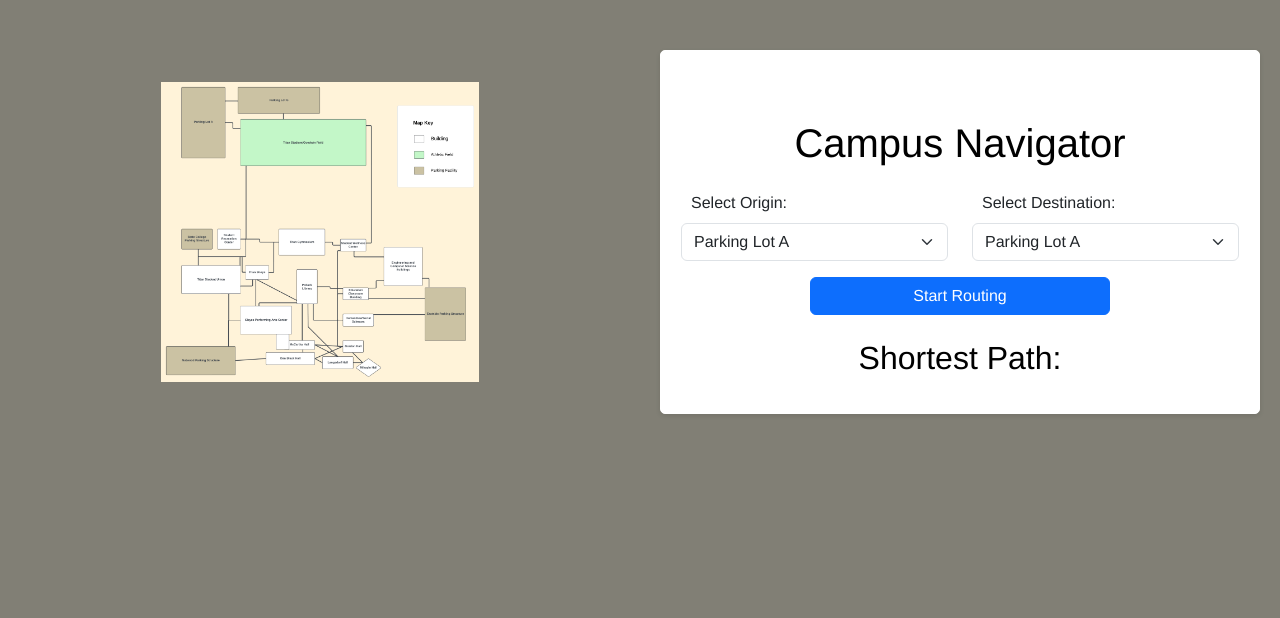
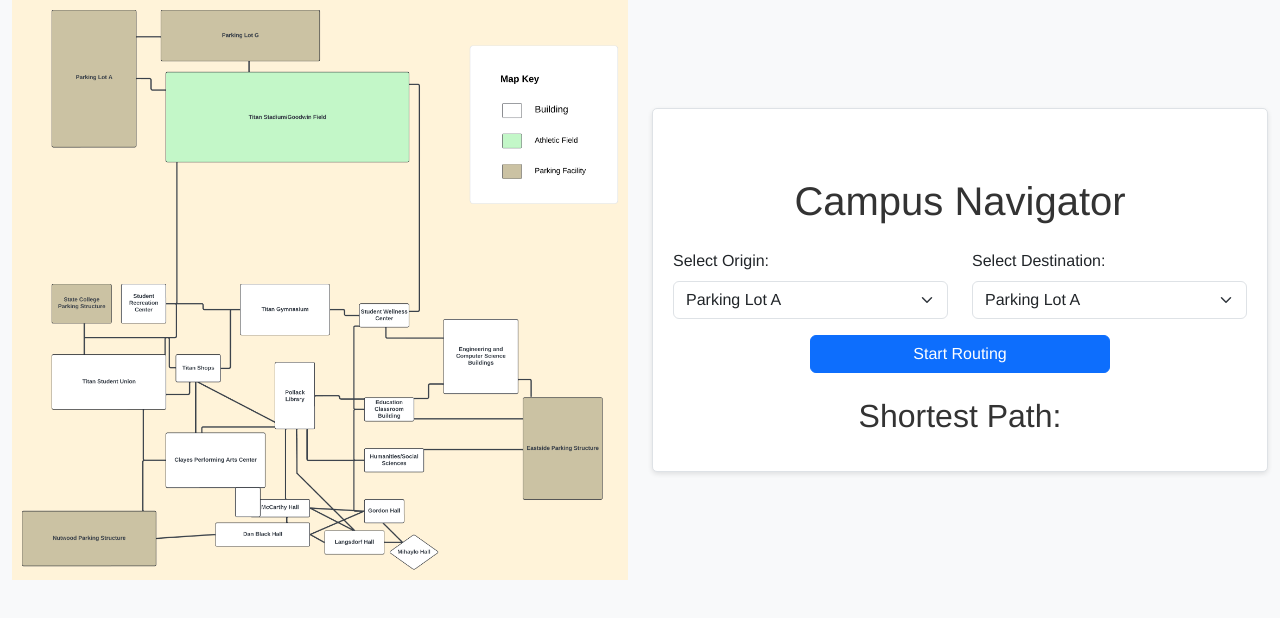
Before and after one commit to ChristopherZinati/CSUF-Campus-Navigator, a plain HTML site: page index.html in a window 1280 px wide. Drawn offline with nearby package versions, Linux system fonts and the light colour scheme.

Commit message:
Changed UI a lot, made it functional

```diff
--- a/index.html
+++ b/index.html
@@ -18,13 +18,15 @@
         }
         .campus-image {
             max-width: 100%;
-            max-height: 300px; /* Adjust the maximum height as needed */
+            max-height: 100%; /* Adjust the maximum height as needed */
+            width: auto;
+            height: auto;
         }
     </style>
 </head>
 <body>
     <div class="container-fluid">
-        <div class="row">
+        <div class="row align-items-center justify-content-center">
             <div class="col-md-6">
                 <!-- Image of the campus -->
                 <div class="image-container">
@@ -34,12 +36,12 @@
             <div class="col-md-6">
                 <!-- Content container -->
                 <div class="container">
-                    <h1 class="mt-5 mb-4">Campus Navigator</h1>
+                    <h1 class="mt-5 mb-4 text-center">Campus Navigator</h1>
                     <div class="row mb-3">
                         <div class="col-md-6">
                             <label for="origin" class="form-label">Select Origin:</label>
                             <select id="origin" class="form-select">
-                                <option value="A">Parking Lot A </A></option>
+                                <option value="A">Parking Lot A</option>
                                 <option value="B">Parking Lot G</option>
                                 <option value="C">Titan Stadium/Goodwin Field</option>
                                 <option value="D">State College Parking Structure</option>
@@ -65,7 +67,7 @@
                         <div class="col-md-6">
                             <label for="destination" class="form-label">Select Destination:</label>
                             <select id="destination" class="form-select">
-                                <option value="A">Parking Lot A </A></option>
+                                <option value="A">Parking Lot A</option>
                                 <option value="B">Parking Lot G</option>
                                 <option value="C">Titan Stadium/Goodwin Field</option>
                                 <option value="D">State College Parking Structure</option>
@@ -89,10 +91,10 @@
                             </select>
                         </div>
                     </div>
-                    <div class="d-flex justify-content-center mb-4"> <!-- Added mb-4 class for margin bottom -->
+                    <div class="d-flex justify-content-center mb-4">
                         <button onclick="startRouting()" class="btn btn-primary">Start Routing</button>
                     </div>
-                    <h2 class="mb-3">Shortest Path:</h2> <!-- Added mb-3 class for margin bottom -->
+                    <h2 class="mb-3">Shortest Path:</h2>
                     <ul id="shortestPath"></ul>
                 </div>
             </div>
@@ -107,8 +109,7 @@
         function startRouting() {
             const origin = document.getElementById('origin').value;
             const destination = document.getElementById('destination').value;
-            //dijkstra returns both path and runtime in [path = x, runtime y], result = x
-            let [x,y] = dijkstra(graph, origin, destination);
+            let [x, y] = dijkstra(graph, origin, destination);
             result = x;
             const shortestPathElement = document.getElementById('shortestPath');
             shortestPathElement.innerHTML = '';
--- a/styles.css
+++ b/styles.css
@@ -2,36 +2,33 @@
 
 body {
     font-family: Helvetica, sans-serif;
-    background-color: #817f75;
+    background-color: #f8f9fa;
     margin: 0;
     padding: 0;
 }
 
 .container {
-    max-width: 600px;
+    max-width: 900px;
     margin: 50px auto;
     padding: 20px;
-    border: 1px solid #ffffff;
+    border: 1px solid #dee2e6;
     border-radius: 5px;
-    background-color: #ffffff;
+    background-color: #fff;
     box-shadow: 0 2px 5px rgba(0, 0, 0, 0.1);
 }
 
 h1, h2 {
-    color: #000000;
+    color: #333;
     text-align: center;
 }
 
 label {
     display: block;
     margin-bottom: 5px;
-    width: calc(100% - 20px); /* Adjust width as needed */
-    max-width: 300px; /* Limit the maximum width */
-    margin: 0 auto; /* Center the label */
 }
 
 select, button {
-    width: calc(100% - 20px);
+    width: 100%;
     max-width: 300px;
     margin: 0 auto;
     display: block;
@@ -50,33 +47,16 @@ button:hover {
 ul {
     list-style-type: none;
     padding: 0;
-    text-align: center; /* Center the text */
-    margin: 0 auto; /* Center the list */
-    max-width: 600px; /* Limit the maximum width */
+    text-align: center;
+    margin: 0 auto;
+    max-width: 600px;
 }
 
 li {
     margin-bottom: 5px;
-    text-align: left; /* Align text to the left */
+    text-align: left;
 }
 
 li:last-child {
     margin-bottom: 0;
 }
-
-
-.image-container {
-    height: 100%;
-    display: flex;
-    align-items: center;
-    justify-content: center;
-    overflow: hidden; /* Ensure that the image doesn't overflow its container */
-}
-
-.campus-image {
-    width: auto; /* Let the width adjust automatically */
-    height: 100%; /* Set the height to 100% to fill its container */
-    max-width: none; /* Remove the maximum width constraint */
-    max-height: none; /* Remove the maximum height constraint */
-    object-fit: contain; /* Maintain aspect ratio */
-}
```
Also changed, not shown: NavigatorBackend.js (line endings or trailing spaces).
